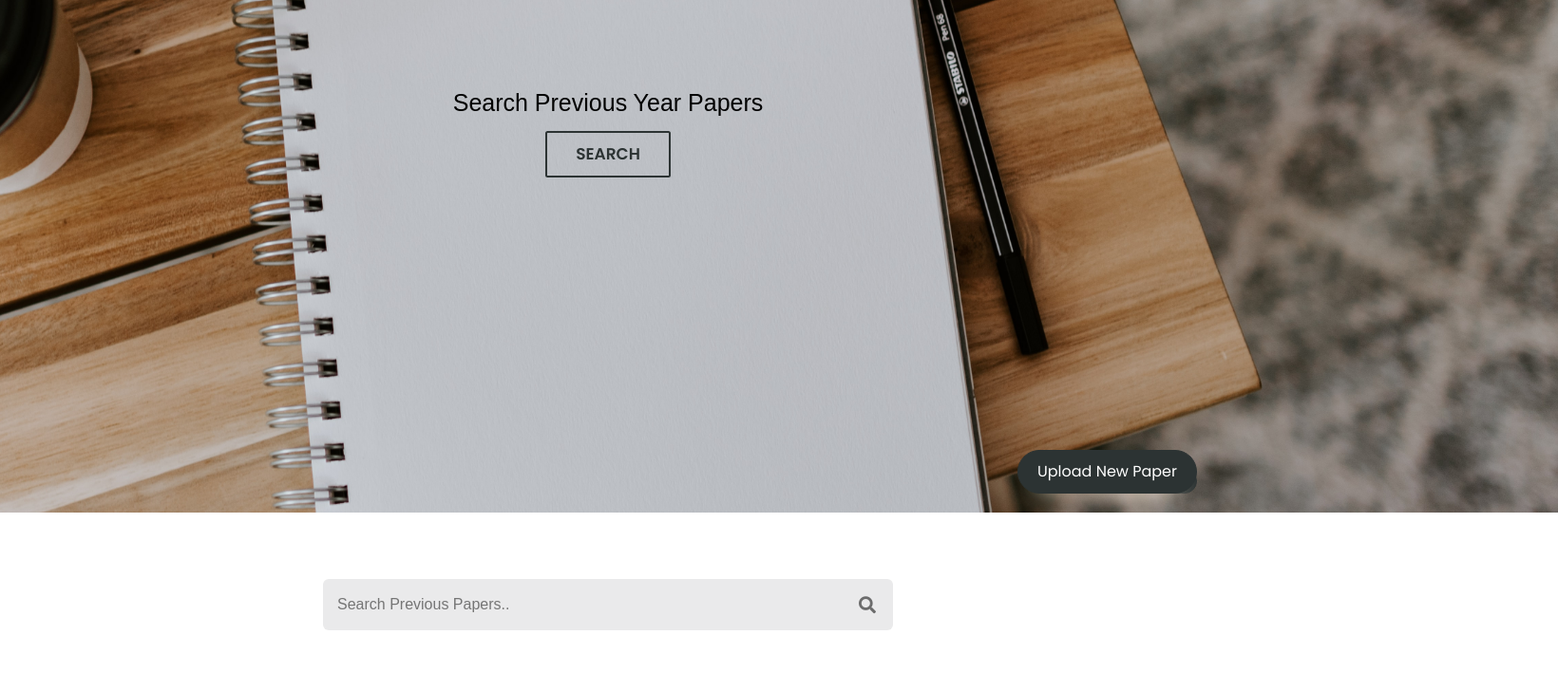
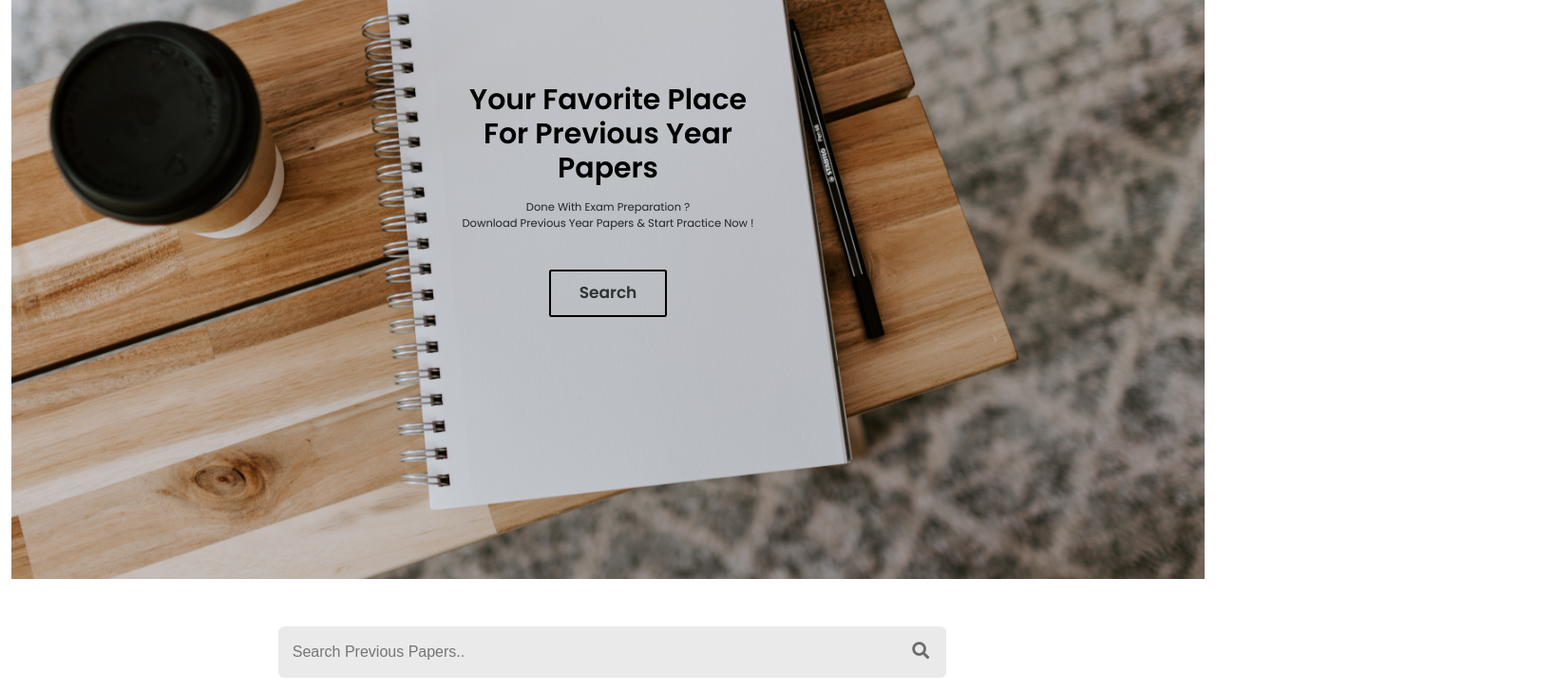
Before and after one commit to yogeshymca23/examsopedia, a React (Create React App) app: page / in a window 1280 px wide. Shown: the part 260-988 px from the top of the page at 95% size, 1640 px wide, since content can reach past the window. Built offline with nearby package versions, Linux system fonts and the light colour scheme; a web font is replaced by a local one.

Commit message:
homepage add hu h

```diff
--- /dev/null
+++ b/src/components/home-bootstrap.css
@@ -0,0 +1,90 @@
+h1{
+	font-family: 'Poppins', sans-serif;
+}
+p{
+
+	font-family: 'Poppins', sans-serif;
+}
+section.masthead {
+	margin-top: 7rem;
+	padding-top: 10rem;
+	padding: 0rem 10rem !important;
+	padding-bottom: calc(10rem - 4.5rem);
+	background:  url("../images/bg.jpg");
+	background-position: center;
+	background-repeat: no-repeat;
+	background-attachment: scroll;
+	background-size: cover;
+  }
+ section.masthead h1, section.masthead .h1 {
+	color: black;
+	width: 50%;
+	margin: auto;
+	font-size: 3rem !important;
+  }
+  section.masthead p{
+	width: 50%;
+	margin: auto;
+
+  }
+  @media (min-width: 320px) {
+	section.masthead {
+	  height: 100vh;
+	  min-height: 40rem;
+	  padding-top: 4.5rem;
+	  padding-bottom: 0;
+	}
+	section.masthead p {
+	  font-size: 1.15rem;
+	}
+	header.masthead h1, section.masthead .h1 {
+	  font-size: 0.5rem !important;
+	}
+  }
+  @media (min-width: 992px) {
+	section.masthead {
+	  height: 100vh;
+	  min-height: 40rem;
+	  padding-top: 4.5rem;
+	  padding-bottom: 0;
+	}
+	section.masthead p {
+	  font-size: 1.15rem;
+	}
+	header.masthead h1, section.masthead .h1 {
+	  font-size: 1rem !important;
+	}
+  }
+  @media (min-width: 1200px) {
+section.masthead h1, section.masthead .h1 {
+	  font-size: 3.5rem;
+	}
+  }
+
+
+.row {
+	--bs-gutter-x: 1.5rem;
+	--bs-gutter-y: 0;
+	display: flex;
+	flex-wrap: wrap;
+	margin-top: calc(-1 * var(--bs-gutter-y));
+	margin-right: calc(-0.5 * var(--bs-gutter-x));
+	margin-left: calc(-0.5 * var(--bs-gutter-x));
+  }
+  .row > * {
+	flex-shrink: 0;
+	width: 100%;
+	max-width: 100%;
+	padding-right: calc(var(--bs-gutter-x) * 0.5);
+	padding-left: calc(var(--bs-gutter-x) * 0.5);
+	margin-top: var(--bs-gutter-y);
+  }
+
+
+  .col {
+	flex: 1 0 0%;
+  }
+
+  .btn{
+	border-color: black;
+  }
--- a/src/components/home.css
+++ b/src/components/home.css
@@ -250,9 +250,9 @@ body {
 	line-height: 20px;
 	padding: 12px 20px;
 	position: fixed;
-	bottom: 20px;
-	right: 20px;
-	z-index: 999;
+	top: 15px;
+	right: 65px;
+	z-index: 1001;
 }
 
 .floating-btn:hover {
@@ -266,7 +266,7 @@ body {
 
 .floating-text {
 	background-color: antiquewhite;
-	border-radius: 10px 10px 0 0;
+	border-radius: 10px;
 	color: #fff;
 	font-family: 'Muli';
 	padding: 7px 15px;
--- a/src/components/home.js
+++ b/src/components/home.js
@@ -4,6 +4,7 @@ import Axios from 'axios'
 import "./home.css"
 import "./searchbar.css"
 import "./landingpage.css"
+import "./home-bootstrap.css"
 import MyBackgroundImage from "../images/bg.jpg"
 
 
@@ -50,7 +51,7 @@ const Home = () => {
                     {/* <!-- header section starts  --> */}
 
                     <header class="header">
-                        <a href="/" class="logo"> <i class="fas fa-book-reader"></i> ExamOpedia </a>
+                        <a href="/" class="logo"> <i class="fas fa-book-reader"></i> ExamsOpedia </a>
 
                         <nav class="navbar">
                             <div id="nav-close" class="fas fa-times"></div>
@@ -67,13 +68,30 @@ const Home = () => {
 
                     {/* <!-- header section ends -->
 
-                    <!-- search form  --> */}
+
+
+                    {/* <!-- bootstrap --!> */}
+                    <section class="masthead">
+                        <div class="container px-4 px-lg-5 h-100">
+                            <div class="row gx-4 gx-lg-5 h-100 align-items-center justify-content-center text-center">
+                                <div class="col-lg-8 align-self-end">
+                                    <h1 class="text-black font-weight-bold">Your Favorite Place for Previous Year Papers</h1>
+                                    {/* <hr class="divider" /> */}
+                                    <br/>
+                                </div>
+                                <div class="col-lg-8 align-self-baseline">
+                                    <p class="text-white-75 mb-5">Done with Exam Preparation ? <br/>Download Previous Year Papers & start  Practice now !</p>
+                                    <a class="btn  btn-xl" href="#about">Search</a>
+                                </div>
+                            </div>
+                        </div>
+                    </section>
 
 
 
                     {/* <!-- home section starts  --> */}
 
-                    <section class="home" id="home">
+                    {/* <section class="home" id="home">
 
                         <div class="swiper home-slider">
 
@@ -93,7 +111,7 @@ const Home = () => {
 
                             </div>
                         </div>
-                    </section>
+                    </section> */}
 
                     {/* <!-- home section ends --> */}
 
@@ -101,9 +119,9 @@ const Home = () => {
 
                     {/* <!-- about section starts  --> */}
 
-                    <section class="about" id="about">
+                    <section class="about " id="about">
 
-                        <div class="search-box">
+                        <div class="search-box ">
                             <input class="search-input" type="text" placeholder="Search Previous Papers.." onChange={(e) => setKeyword(e.target.value)} />
                             <button class="search-btn"><i class="fas fa-search" onClick={searchSubmitHandler} ></i></button>
                         </div>
@@ -220,7 +238,7 @@ const Home = () => {
                     {/* <!-- header section starts  --> */}
 
                     <header class="header">
-                        <a href="/" class="logo"> <i class="fas fa-book-reader"></i> ExamOpedia </a>
+                        <a href="/" class="logo"> <i class="fas fa-book-reader"></i> ExamsOpedia </a>
 
                         <nav class="navbar">
                             <div id="nav-close" class="fas fa-times"></div>
@@ -251,27 +269,23 @@ const Home = () => {
 
                     {/* <!-- home section starts  --> */}
 
-                    <section class="home" id="home">
-
-                        <div class="swiper home-slider">
-
-                            <div class="swiper-wrapper">
-
-                                <div class="swiper-slide">
-                                    <div class="box" style={{ background: `url(${MyBackgroundImage})` }}>
-                                        <div class="content">
-                                            <span>
-                                                <h1 style={{ color: "black" }}>Search Previous Year Papers</h1>
-                                            </span>
-                                            <a href="#about" class="btn">SEARCH</a>
-                                        </div>
-                                    </div>
+                    <section class="masthead">
+                        <div class="container px-4 px-lg-5 h-100">
+                            <div class="row gx-4 gx-lg-5 h-100 align-items-center justify-content-center text-center">
+                                <div class="col-lg-8 align-self-end">
+                                    <h1 class="text-black font-weight-bold">Your Favorite Place for Previous Year Papers</h1>
+                                    {/* <hr class="divider" /> */}
+                                    <br/>
                                 </div>
-
-
+                                <div class="col-lg-8 align-self-baseline">
+                                    <p class="text-white-75 mb-5">Done with Exam Preparation ? <br/>Download Previous Year Papers & start  Practice now !</p>
+                                    <a class="btn  btn-xl" href="#about">Search</a>
+                                </div>
                             </div>
                         </div>
                     </section>
+
+
 
                     {/* <!-- home section ends --> */}
 
@@ -323,7 +337,7 @@ const Home = () => {
                                 <h2>No Records Found <br /> ( try with different Words )</h2>
                                 {/* <button class="btn-card" data-toggle="modal"
                                     data-target="#exampleModal">View Paper</button> */}
-                                <button class="floating-btn" >
+                                <button  >
                                     <a href='/post' class="floating-btn" >Upload New Paper</a>
                                 </button>
 
--- a/src/components/post.js
+++ b/src/components/post.js
@@ -28,6 +28,7 @@ function Post() {
 
     const uploadFile = (url, file) => {
         let formData = new FormData();
+
         formData.append("title", title);
         formData.append("auther", auther);
         formData.append("batch", batch);
@@ -51,8 +52,9 @@ function Post() {
             console.log(error);
             console.log("not pressed button in frontend ")
         });
+        alert("Paper Uploaded Succesfully");
 
-        // window.location.reload(false);
+        window.location.reload(false);
     };
     // const post1 = () => {
     //     console.log("post function called");
--- a/src/components/searchbar.css
+++ b/src/components/searchbar.css
@@ -10,17 +10,18 @@ h1 {
 }
 
 /* You just need to get this field - start */
+.about{
+  width: 100%;
+  padding-inline: 0;
+  margin: auto;
+}
 
 .search-box {
-  width: 600px;
-  position: relative;
-  display: flex;
-	bottom: 0;
-	left: 0;
-	right: 0;
-  padding: 20px 0 0 0;
-	margin: auto;
+  width: 56%;
+  margin: auto;
+padding: 0;
 }
+
 
 .search-input {
   width: 100%;
```
